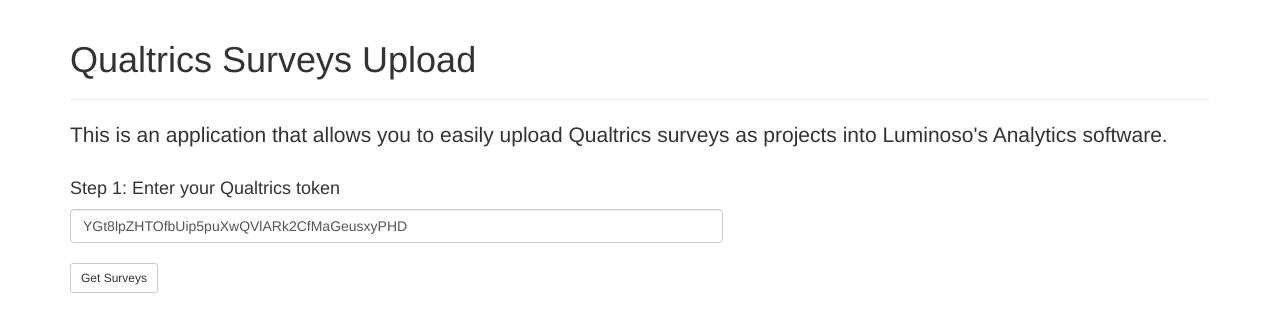
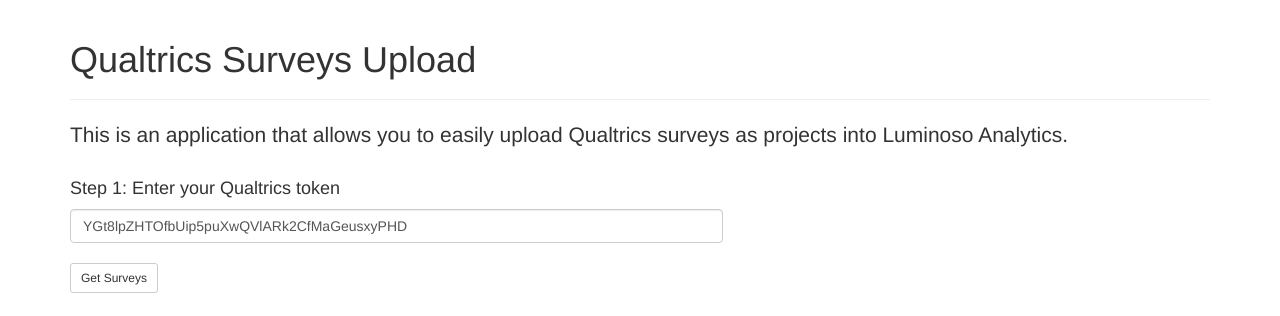
Before and after one commit to LuminosoInsight/sales-engineering-code, a Flask app: page / in a window 1280 px wide. Shown: the top 316 px of the page. Run offline with Flask 2, Linux system fonts and the light colour scheme; some libraries are stand-ins or nearby versions.

Commit message:
Minor wording

```diff
--- a/Qualtrics/webapp/templates/layout.html
+++ b/Qualtrics/webapp/templates/layout.html
@@ -60,7 +60,7 @@ body {
       <div class="page-header"><p>
         <h1>Qualtrics Surveys Upload</h1>
       </div>
-      <p class="lead">This is an application that allows you to easily upload Qualtrics surveys as projects into Luminoso's Analytics software.</p>
+      <p class="lead">This is an application that allows you to easily upload Qualtrics surveys as projects into Luminoso Analytics.</p>
       <div id="content">{% block content %}{% endblock %}</div>
     </div>
 
```
